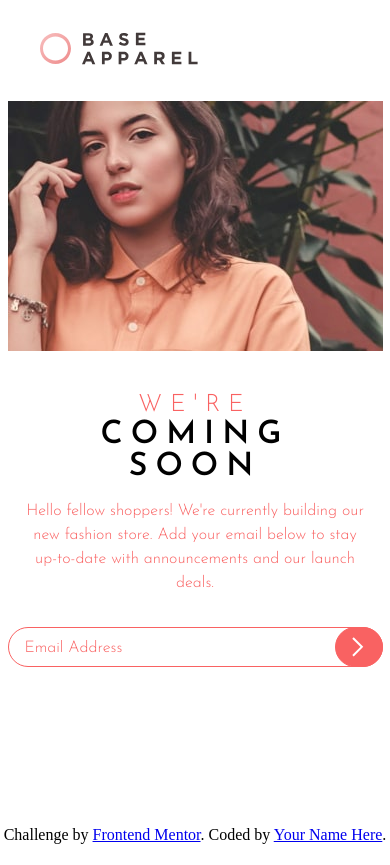
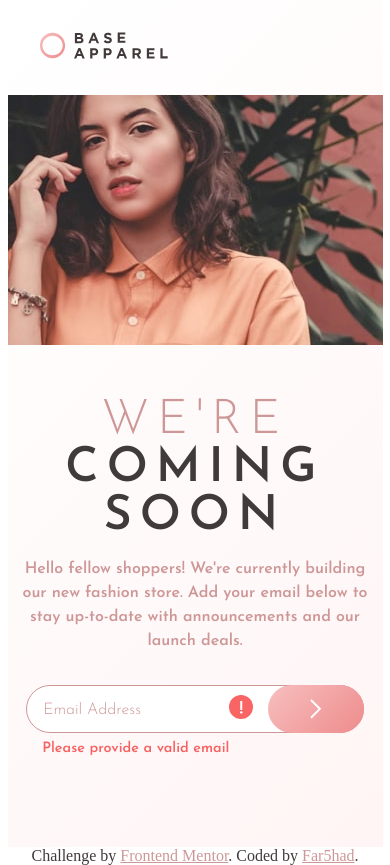
Before and after one commit to fa125had/base-apparel-coming-soon-master, a plain HTML site: page index.html in a window 390 px wide. Before the commit the page ends 844 px from the top, so only its background shows below. Drawn offline with Linux system fonts and the light colour scheme; a script that the page names is missing.

Commit message:
fix mobile style, add error states

```diff
--- a/index.html
+++ b/index.html
@@ -34,17 +34,24 @@
       <div class="subscription">
         <form action="#" method="post">
           <input type="text" name="usermail" id="usermail" placeholder="Email Address">
+          <div class="submitMessage">
+            <p id="submitMessage">
+              Please provide a valid email
+            </p>
+          </div>
           <input type="submit" value="">
+          <img id="errorIcon" src="./images/icon-error.svg" alt="Error Icon">
         </form>
       </div>
     </section>
     <footer>
-      <p class="attribution">
+      <p>
         Challenge by <a href="https://www.frontendmentor.io?ref=challenge" target="_blank">Frontend Mentor</a>.
-        Coded by <a href="#">Your Name Here</a>.
+        Coded by <a href="https://github.com/fa125had">Far5had</a>.
       </p>
     </footer>
   </main>
+
   <script src="subscription.js"></script>
 </body>
 </html>
--- a/style.scss
+++ b/style.scss
@@ -10,107 +10,179 @@ $desktop: 1440px;
 //Fonts
 @import url('https://fonts.googleapis.com/css2?family=Josefin+Sans:wght@300;400;600&display=swap');
 $mainfont: 'Josefin Sans', sans-serif;
+
 @mixin lightFont {
     font-family: $mainfont;
     font-weight: 300;
 }
+
 @mixin regularFont {
     font-family: $mainfont;
     font-weight: 400;
 }
+
 @mixin semiBold {
     font-family: $mainfont;
     font-weight: 600;
 }
+
 * {
     font-size: 16px;
     padding: 0;
     margin: 0;
     box-sizing: border-box;
 }
+
 .container {
     width: 100vw;
-    height: 100vh;
+    height: 865px;
     display: flex;
     flex-direction: column;
     justify-content: center;
     align-items: center;
+
     .comingsoonComponent {
-        // border: 1px solid black;
         max-width: $mobile;
         height: 100%;
+        display: flex;
+        flex-direction: column;
+        justify-content: flex-start;
+        align-items: center;
+        background: $grafient_whity;
+
         header {
+            width: 100%;
+            max-width: $mobile;
+
             .logo {
                 padding: 2rem;
-                // border: 1px solid red;
+
+                img {
+                    width: 8rem;
+                }
+            }
+
+            .heroPhoto {
+                img {
+                    width: 100%;
+                    max-width: $mobile;
+                }
             }
         }
+
         .contentBox {
             .title {
-                // border: 1px solid red;
                 width: 100%;
                 text-align: center;
-                padding-block-start: 2rem;
+                padding-block-start: 3rem;
                 padding-block-end: 1rem;
                 padding-inline: 2rem;
+
                 h1 {
                     @include semiBold();
-                    font-size: 2rem;
+                    font-size: 3rem;
                     letter-spacing: .5rem;
                     text-transform: uppercase;
+                    color: $color_neutral_darkGrayishRed;
+
                     span {
-                        color: $color_primary_softRed;
+                        color: $color_primary_desaturatedRed;
                         @include lightFont();
-                        font-size: 1.5rem;
+                        font-size: 3rem;
                     }
                 }
             }
+
             .content {
-                padding-inline: 1rem;
+                padding-inline: 0.7rem;
                 text-align: center;
+
                 p {
-                    @include lightFont();
-                    color: $color_primary_softRed;
+                    @include semiBold();
+                    color: $color_primary_desaturatedRed;
                     line-height: 1.5;
                 }
             }
         }
+
         .subscription {
-            // border: 1px solid red;
-            width: 100%;
+            width: 90%;
             display: flex;
             justify-content: center;
             align-items: center;
             position: relative;
             margin-block-start: 2rem;
-            input {
-                height: 2.5rem;
-                border-radius: 4rem;
-                border: 1px $color_primary_softRed solid;
-                font-size: 1rem;
-                color: $color_primary_softRed;
-                &[type=text] {
-                    padding-inline: 1rem;
-                    position: absolute;
-                    top: 0;
-                    right: 0;
-                    left: 0;
-                    &::placeholder {
-                        @include lightFont();
+            form {
+                width: 100%;
+                .submitMessage {
+                    // display: none;
+                    text-align: left;
+                    p {
+                        font-size: 0.9rem;
+                        margin-top: 3.5rem;
+                        padding-left: 1rem;
                         color: $color_primary_softRed;
+                        @include semiBold();
 
                     }
                 }
-                &[type=submit] {
-                    // background-color: $color_primary_softRed;
-                    width: 3rem;
-                    color: white;
+                input {
+                    height: 3rem;
+                    border-radius: 4rem;
+                    border: 1px $color_primary_desaturatedRed solid;
+                    font-size: 1rem;
+
+                    &[type=text] {
+                        padding-inline: 1rem;
+                        position: absolute;
+                        top: 0;
+                        right: 0;
+                        left: 0;
+                        color: $color_neutral_darkGrayishRed;
+
+                        &::placeholder {
+                            @include lightFont();
+                            color: $color_primary_desaturatedRed;
+
+                        }
+                        &:focus {
+                            outline: none;
+                        }
+                    }
+
+                    &[type=submit] {
+                        width: 6rem;
+                        text-align: right;
+                        border: none;
+                        color: white;
+                        position: absolute;
+                        top: 0;
+                        right: 0;
+                        background: url(./images/icon-arrow.svg) 50% no-repeat, $gradient_redy;
+                        &:hover {
+                            cursor: pointer;
+                            box-shadow: 0px 5px 0.5rem hsla(0, 6%, 64%, 0.9);
+                            background: url(./images/icon-arrow.svg) 50% no-repeat, $color_primary_desaturatedRed;
+
+                        }
+                    }
+                }
+                #errorIcon {
+                    // display: none;
                     position: absolute;
-                    top: 0;
-                    right: 0;
-                    background: url(./images/icon-arrow.svg) 1rem no-repeat, $color_primary_softRed;
+                    top: 15%;
+                    left: 60%;
                 }
             }
         }
     }
+
+    footer {
+        width: 100%;
+        color: $color_neutral_darkGrayishRed;
+        text-align: center;
+        a {
+            color: $color_primary_desaturatedRed;
+        }
+    }
 }
```
Also changed, not shown: style.css, 1 other file.
